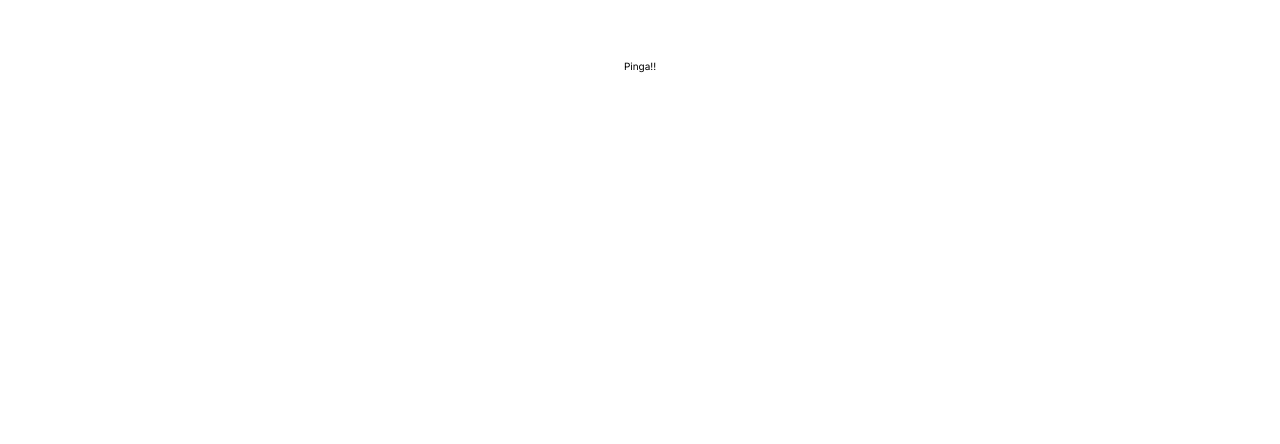
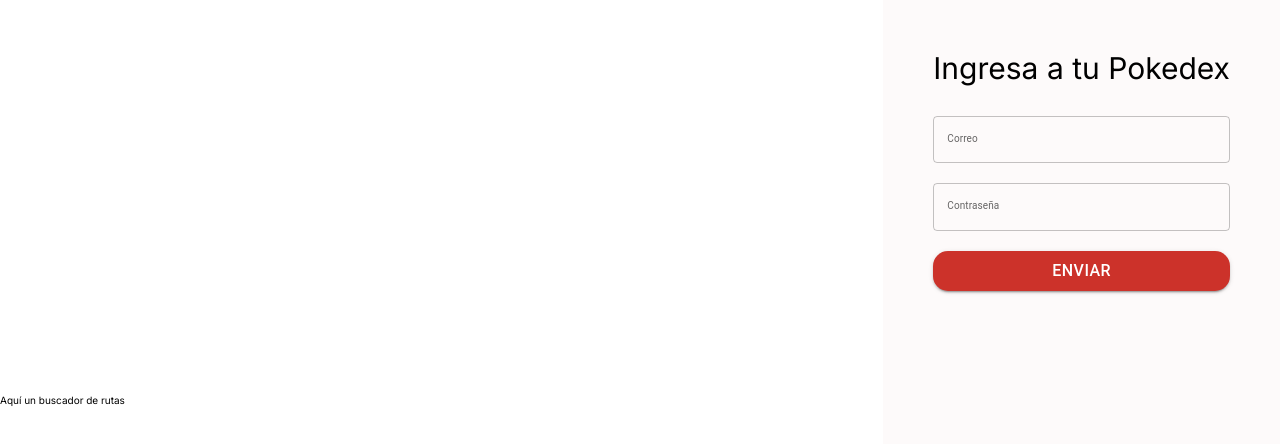
Before and after one commit to Amauri1342/pokedex-frontend, a Next.js app: page / in a window 1280 px wide. Shown: the top 444 px of the page. Built offline with nearby package versions, Linux system fonts and the light colour scheme.

Commit message:
Form login and validation yup

```diff
--- a/package.json
+++ b/package.json
@@ -11,11 +11,15 @@
   "dependencies": {
     "@emotion/react": "^11.11.4",
     "@emotion/styled": "^11.11.0",
+    "@hookform/resolvers": "^3.3.4",
     "@mui/icons-material": "^5.15.13",
+    "@mui/lab": "^5.0.0-alpha.168",
     "@mui/material": "^5.15.13",
     "next": "^14.1.3",
     "react": "^18",
-    "react-dom": "^18"
+    "react-dom": "^18",
+    "react-hook-form": "^7.51.0",
+    "yup": "^1.4.0"
   },
   "devDependencies": {
     "eslint": "^8",
--- a/src/app/page.js
+++ b/src/app/page.js
@@ -1,9 +1,10 @@
 import styles from "./page.module.css";
+import Login from "@/components/Login/Login";
 
 export default function Home() {
   return (
-    <main className={styles.main}>
-      <span>Pinga!!</span>
+    <main>
+      <Login/>
     </main>
   );
 }
--- a/src/components/Form_Components/RHFTextField.js
+++ b/src/components/Form_Components/RHFTextField.js
@@ -1,3 +1,4 @@
+"use client";
 import React from 'react';
 import PropTypes from 'prop-types';
 // form
--- /dev/null
+++ b/src/components/Login/Login.js
@@ -0,0 +1,78 @@
+"use client";
+import React from "react";
+import Link from "next/link";
+import styles from "./Login.module.css";
+
+// Form components
+import { useForm } from 'react-hook-form';
+import * as yup from "yup";
+import { yupResolver } from "@hookform/resolvers/yup";
+import { LoadingButton } from "@mui/lab";
+import FormProvider from "../Form_Components/FormProvider";
+import RHFTextField from "../Form_Components/RHFTextField";
+
+const Login = () => {
+
+  //yup
+  const Schema = yup.object().shape({
+    email: yup.string().required("Este campo debe estar lleno"),
+    pass: yup.string().required("Este campo debe estar lleno"),
+  });
+
+  // react-hook-form
+  const methods = useForm({
+    resolver: yupResolver(Schema),
+    defaultValues: {
+      email: "",
+      pass: "",
+    },
+  });
+
+  const {
+    handleSubmit,
+    formState: { isSubmitting },
+    control,
+    reset
+  } = methods;
+
+  const onSubmit = async (data) => {
+    console.log("Datos del formulario:", data);
+    reset();
+  };
+
+  const buttonStyle = {
+    fontSize:'1.6rem',
+    backgroundColor:'var(--primary-red)',
+    color:'white',
+    width:'100%',
+    borderRadius:'15px',
+    "&: hover":{
+        backgroundColor:"var(--secondary-red)"
+    }
+  }
+
+  return (
+    <div className={styles.login_container}>
+      <div>
+        <p>Aquí un buscador de rutas</p>
+      </div>
+      <div className={styles.container_from}>
+        <p className={styles.title}>Ingresa a tu Pokedex</p>
+
+        <FormProvider methods={methods} onSubmit={handleSubmit(onSubmit)}>
+          <div className={styles.formInputs}>
+            <RHFTextField name="email" label="Correo" />
+            <RHFTextField name="pass" label="Contraseña" />
+
+            <LoadingButton type="submit" variant="contained" loading={isSubmitting} sx={buttonStyle}>
+              Enviar
+            </LoadingButton>
+          </div>
+        </FormProvider>
+
+      </div>
+    </div>
+  );
+};
+
+export default Login;
--- /dev/null
+++ b/src/components/Login/Login.module.css
@@ -0,0 +1,26 @@
+.login_container{
+    display: flex;
+    flex-direction: row;
+    justify-content: space-between;
+    align-items: center;
+}
+.container_from{
+    display: flex;
+    flex-direction: column;
+    justify-content: flex-start;
+    gap: 30px;
+    background-color: var(--background);
+    width: auto;
+    height: 100vh;
+    padding: 50px;
+}
+
+.title {
+    font-size: 3rem;
+}
+
+.formInputs{
+    display: flex;
+    flex-direction: column;
+    gap: 20px;
+}
```
Also changed, not shown: 1 other file (tests, documents, lock files or other folders).
